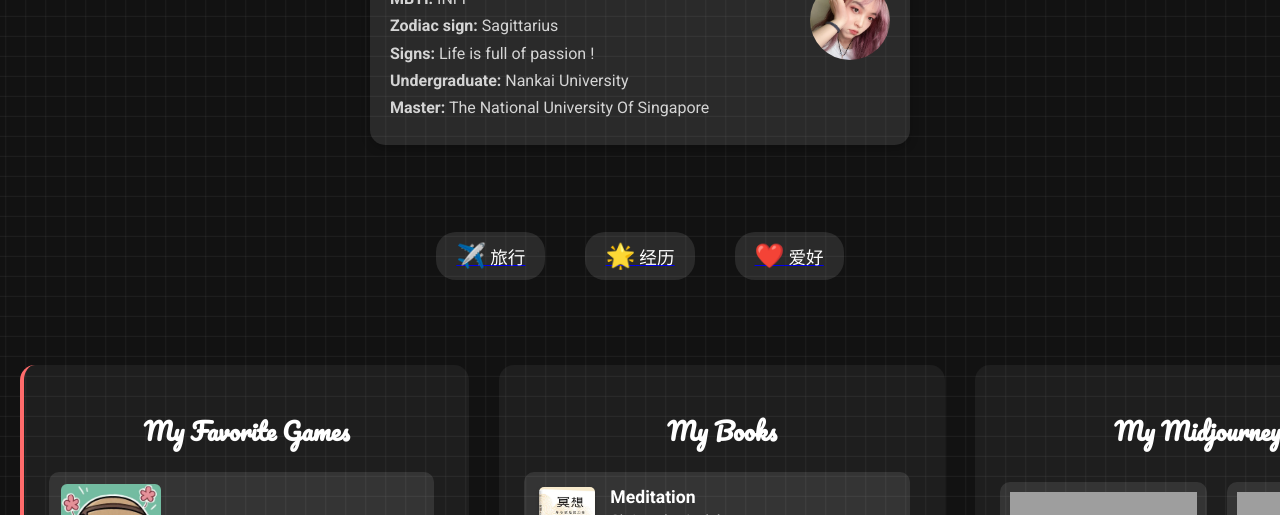
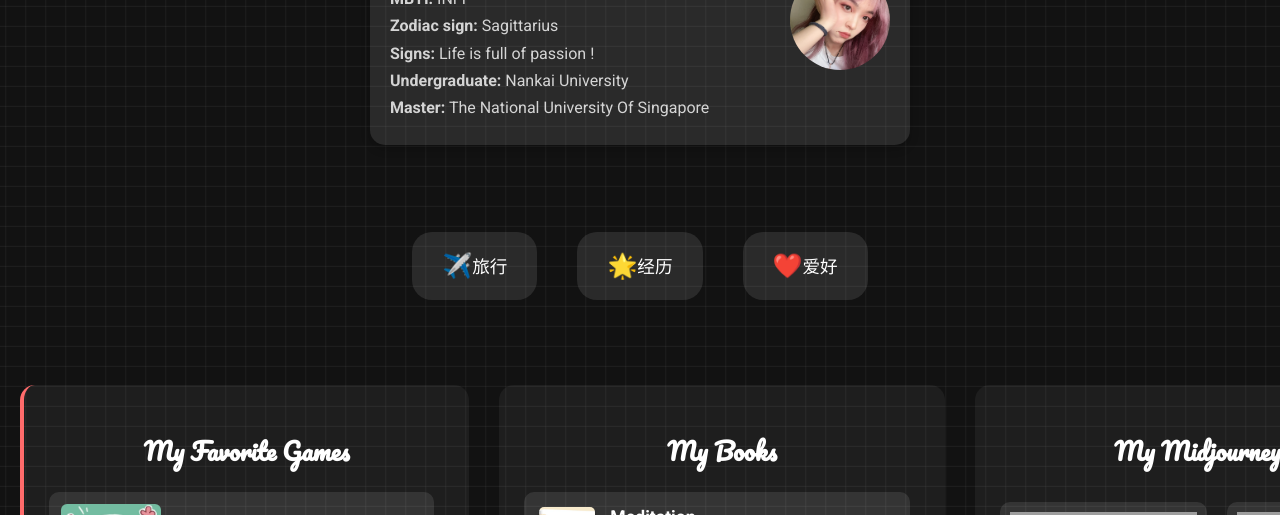
Before and after one commit to syandupgzx/syandupgzx.github.io, a plain HTML site: page index.html in a window 1280 px wide. Shown: the part 285-800 px from the top of the page. Drawn offline with Linux system fonts and the light colour scheme; grey boxes are pictures that could not be loaded.

Commit message:
Update styles.css

```diff
--- a/styles.css
+++ b/styles.css
@@ -291,6 +291,20 @@ h2 {
     color: #ffffff;
 }
 
+.interest-item a {
+    display: flex; /* 使用 flexbox 布局 */
+    align-items: center; /* 垂直居中对齐 */
+    text-decoration: none; /* 去掉下划线 */
+    color: inherit; /* 继承父元素的颜色 */
+    padding: 10px; /* 添加内边距 */
+    border-radius: 10px; /* 圆角 */
+    transition: background 0.3s; /* 添加过渡效果 */
+}
+
+.interest-item a:hover {
+    background: rgba(255, 255, 255, 0.1); /* 悬停效果 */
+}
+
 /* Midjourney 作品集样式 */
 .artwork-grid {
     display: flex; /* 使用 flexbox 布局 */
@@ -476,8 +490,8 @@ h2 {
 
 /* 头像样式 */
 .avatar {
-    width: 80px; /* 头像宽度 */
-    height: 80px; /* 头像高度 */
+    width: 100px; /* 增加头像宽度 */
+    height: 100px; /* 增加头像高度 */
     border-radius: 50%; /* 圆形 */
     overflow: hidden; /* 超出部分隐藏 */
     margin-left: 15px; /* 增加左边距 */
```
